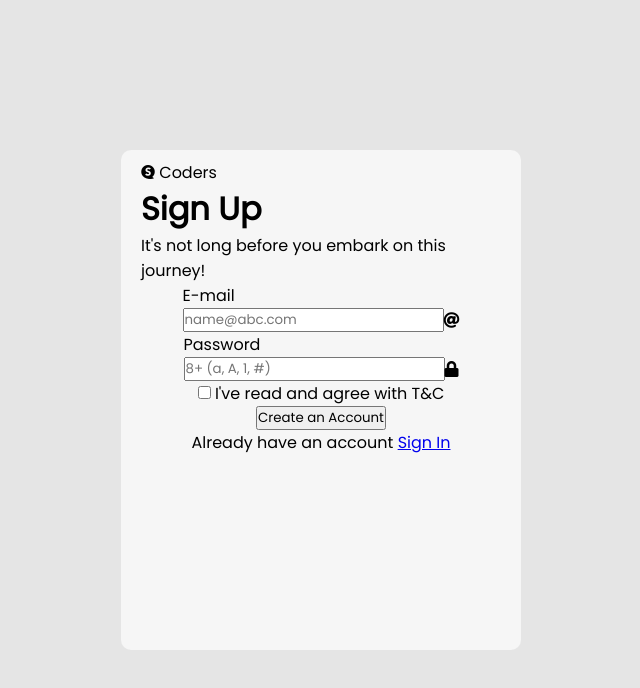
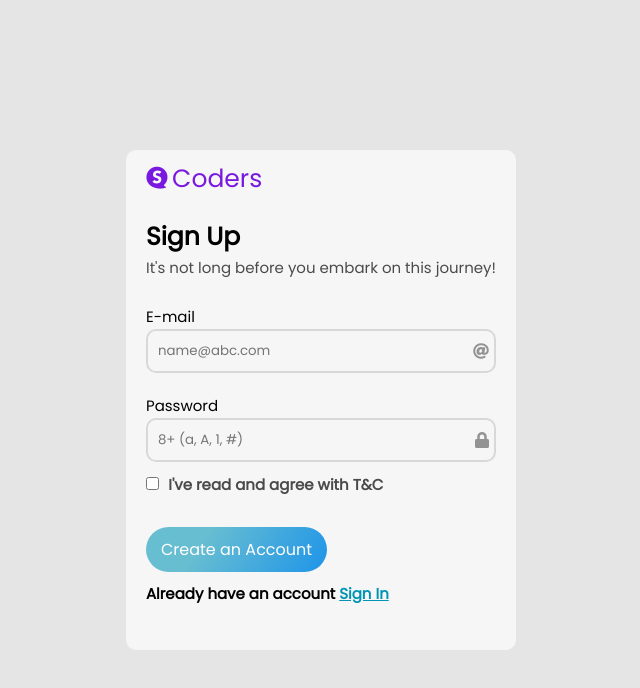
Before and after one commit to ezz9432/Website-final, a plain HTML site: page index.html in a window 1280 px wide. Shown: the whole page, without its empty margins (319-959 px from the left). Drawn offline with Linux system fonts and the light colour scheme.

Commit message:
finishing css code

```diff
--- a/style.css
+++ b/style.css
@@ -37,3 +37,86 @@
     border-radius: 10px;
     padding: 10px 20px;
 }
+
+
+.logo{
+    margin-bottom: 20px;
+}
+.logo span , .logo span i{
+    font-size: 25px;
+    color:#7919e0 ;
+}
+
+.login-text h1{
+    font-size: 25px;
+}
+.login-text p{
+    font-size: 15px;
+    color: #000000B2;
+}
+
+form{
+    align-items: flex-start !important;
+    width: 100%;
+    margin-top: 15px;
+}
+
+.input-box{
+    margin: 10px 0px;
+    width: 100%;
+}
+
+.label{
+    font-size: 15px;
+    color: black;
+    margin-bottom: 3px;
+}
+
+.input{
+    background-color: #F6F6F6;
+    padding: 0px 5px;
+    border: 2px solid rgba(216, 216, 216, 1);
+    border-radius: 10px;
+    overflow: hidden;
+    justify-content: flex-start;
+}
+
+input{
+    border: none;
+    outline: none;
+    padding: 10px 5px;
+    background-color: #F6F6F6;
+    flex: 1;
+}
+.input i{
+    color:rgba(0, 0, 0, 0.4);
+}
+
+.check span{
+    color:#000000B2;
+    font-size: 15px;
+    font-weight: bold;
+    margin-left: 5px;
+}
+
+.btn{
+    color: #ffffff;
+    border-radius: 30px;
+    padding: 10px 15px;
+    background: linear-gradient(122.33deg, #68bed1 30.62%, #1E94E9 100%);
+    margin-top: 30px;
+    margin-bottom: 10px;
+    font-size: 16px;
+    transition: all 0.3s linear;
+}
+
+.btn:hover{
+    transform: translateY(-2px);
+}
+.extra-line{
+    font-size: 15px;
+    font-weight: 600;
+}
+.extra-line a{
+    color: #0095B6;
+}
```
